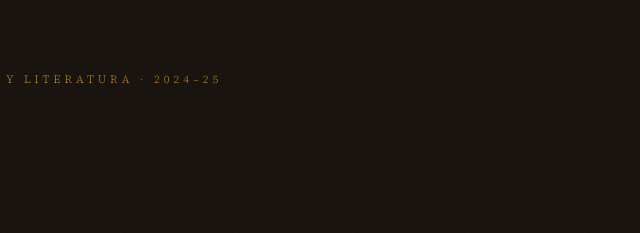
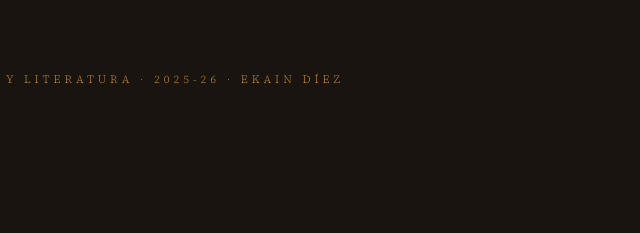
Before and after one commit to EkainStar/lengua, a plain HTML site: page index.html in a window 1280 px wide. Shown: the top 233 px of the page, 391-1031 px from the left. Drawn offline with nearby package versions, Linux system fonts and the light colour scheme.

Commit message:
Update index.html

```diff
--- a/index.html
+++ b/index.html
@@ -400,7 +400,7 @@
 
 <!-- ═══════════════════════════════════ COVER ═══════════════════════════════════ -->
 <div class="cover">
-  <div class="cover-label">Resumen PAU · Lengua Castellana y Literatura · 2024–25</div>
+  <div class="cover-label">Resumen PAU · Lengua Castellana y Literatura · 2025-26 · Ekain Díez</div>
   <h1>Literatura <span>&amp;</span><br>Lengua</h1>
   <p class="cover-sub">Generación del 98 · Machado · Vanguardias · Generación del 27 · Bernarda Alba · Nada · Orientaciones PAU</p>
   <div class="cover-toc">
@@ -1195,7 +1195,7 @@
 </div><!-- /wrapper -->
 
 <div style="background:var(--ink);color:rgba(250,247,242,0.4);text-align:center;padding:22px;font-size:12px;letter-spacing:1px;font-family:'Source Serif 4',serif;">
-  Resumen PAU · Lengua Castellana y Literatura 2024–25
+    Resumen PAU · Lengua Castellana y Literatura · 2025-26 · Ekain Díez
 </div>
 
 </body>
```
